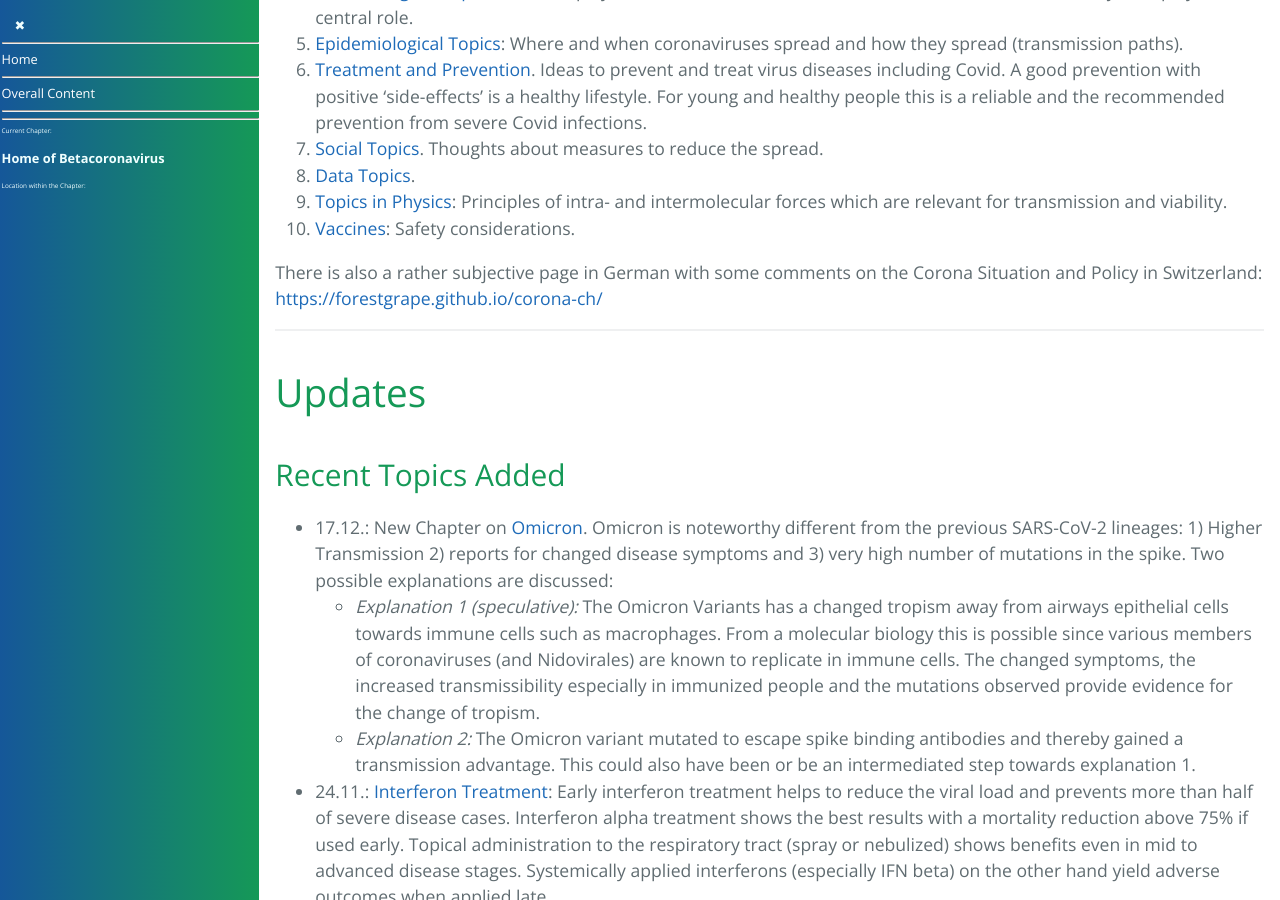
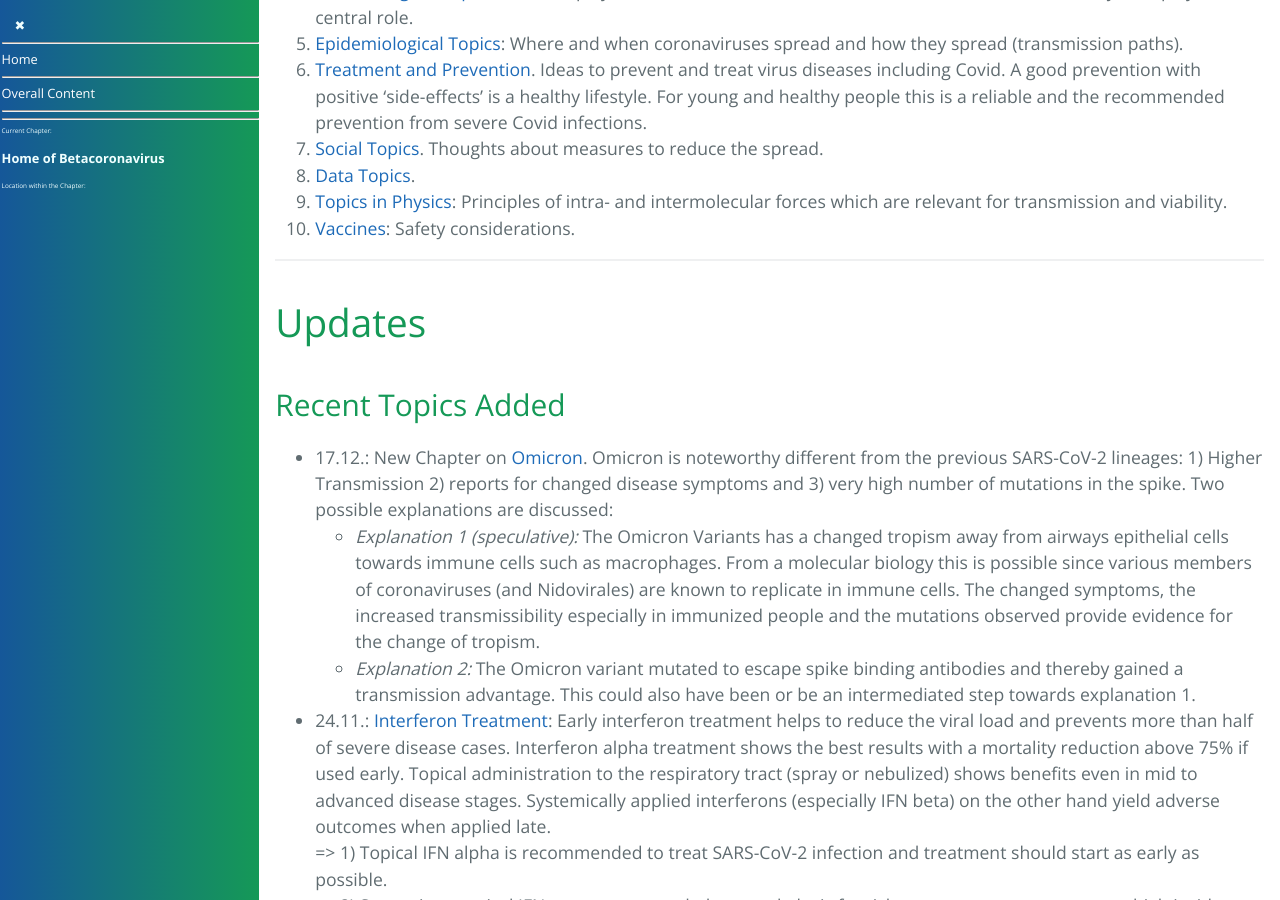
Before and after one commit to forestgrape/coronavirus, a Jekyll site: the page built from index.md, in a window 1280 px wide and 900 px high, scrolled down 1002 px. Built offline with Jekyll 4.4.1, drawn with Linux system fonts in a browser that asks for light colours; our own code applies the rules of GitHub Pages for plain Markdown files.

Commit message:
- corona-ch

```diff
--- a/index.md
+++ b/index.md
@@ -36,7 +36,7 @@ This section overviews the entire content. The [content section](#content) lists
 9. [Topics in Physics](#9-physical-topics): Principles of intra- and intermolecular forces which are relevant for transmission and viability.
 10. [Vaccines](#10-vaccines): Safety considerations.
 
-There is also a rather subjective page in German with some comments on the Corona Situation and Policy in Switzerland: <https://forestgrape.github.io/corona-ch/>
+
 
 
 ---
```
